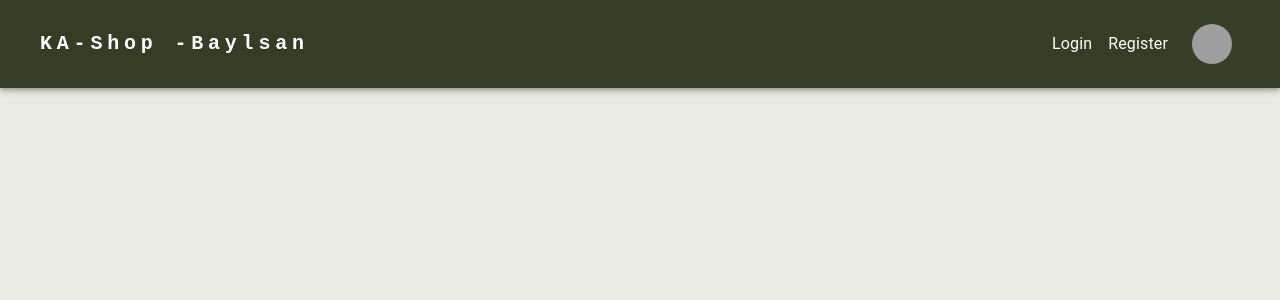
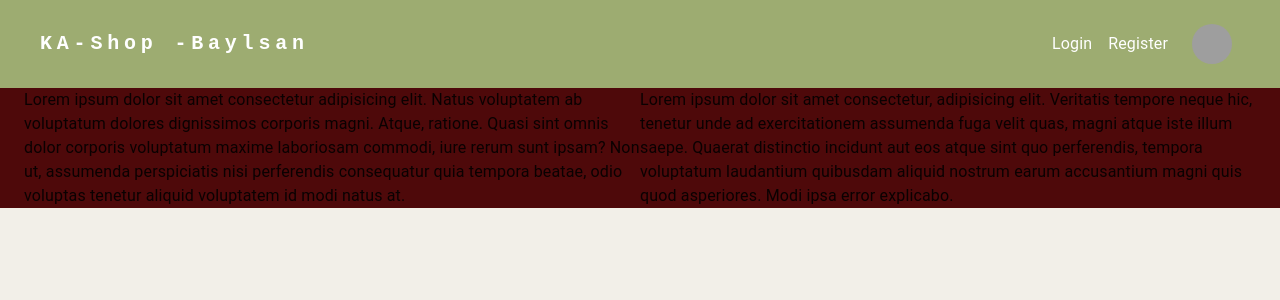
Before and after one commit to Baylsan-Ml/kashop-project, a React (Vite) app: page / in a window 1280 px wide. Shown: the top 300 px of the page. Built offline with nearby package versions, Linux system fonts and the light colour scheme; grey boxes are pictures that could not be loaded; some icons are missing.

Commit message:
changeing theme

```diff
--- a/src/MainTheme.js
+++ b/src/MainTheme.js
@@ -3,7 +3,7 @@ import { createTheme } from "@mui/material/styles";
 const Maintheme = createTheme({
   palette: {
     background: {
-      default: "#eaebe5",
+      default: "#f2efe8",
     },
   },
 });
--- a/src/components/categories/Categories.jsx
+++ b/src/components/categories/Categories.jsx
@@ -23,7 +23,7 @@ export default function Categories() {
         <Grid container sx={{textAlign:'center',}}>
             {data.response.map((category)=>
       <Grid item key={category.id} size={{sx:12, sm:6 , md:4, lg:3}} sx={{p:4}}>
-             <Card sx={{p:3,color:'#eaebe5', backgroundColor:'#767758',  cursor: 'pointer', width:'100%', fontWeight:'bold'}}>
+             <Card sx={{p:3,color:'#eaebe5', backgroundColor:'#e38792',  cursor: 'pointer', width:'100%', fontWeight:'bold'}}>
               {category.name}
               </Card>
             </Grid>
--- a/src/components/footer/Footer.jsx
+++ b/src/components/footer/Footer.jsx
@@ -1,10 +1,20 @@
 import { Box, Card, Container, Grid, Typography } from '@mui/material';
 export default function Footer() {
   return (
-    <Box component={'footer'} mt='5' sx={{ }}>
-    <Box className="contLinkiner">
 
-    </Box>
+    <Box component={'footer'} mt='5' sx={{backgroundColor:'#4e090a' }}>
+    <Grid container>
+       <Container maxWidth='xl' sx={{display:'flex'}}>
+      <Grid size={{sx:12, sm:6 , md:6, lg:6}}>
+Lorem ipsum dolor sit amet consectetur adipisicing elit. Natus voluptatem ab voluptatum dolores dignissimos corporis magni. Atque, ratione. Quasi sint omnis dolor corporis voluptatum maxime laboriosam commodi, iure rerum sunt ipsam? Non ut, assumenda perspiciatis nisi perferendis consequatur quia tempora beatae, odio voluptas tenetur aliquid voluptatem id modi natus at.
+</Grid>
+      <Grid size={{sx:12, sm:6 , md:6, lg:6}}>
+Lorem ipsum dolor sit amet consectetur, adipisicing elit. Veritatis tempore neque hic, tenetur unde ad exercitationem assumenda fuga velit quas, magni atque iste illum saepe. Quaerat distinctio incidunt aut eos atque sint quo perferendis, tempora voluptatum laudantium quibusdam aliquid nostrum earum accusantium magni quis quod asperiores. Modi ipsa error explicabo.
+</Grid>
+</Container>
+    </Grid>
+
      </Box>
+
   )
 }
--- a/src/components/navbar/Navbar.jsx
+++ b/src/components/navbar/Navbar.jsx
@@ -42,7 +42,7 @@ export default function Navbar() {
 
   return (
     <Box color='info' sx={{ flexGrow: 1}}>
-      <AppBar position="static" sx={{ bgcolor: '#353d24' }}>
+      <AppBar position="static" sx={{ bgcolor: '#9dac71' }}>
         <Container maxWidth="xl">
           <Toolbar disableGutters sx={{display:'flex' }}>
             <Box sx={{display:'flex', flexGrow: 1}}>
--- a/src/components/products/Products.jsx
+++ b/src/components/products/Products.jsx
@@ -71,20 +71,20 @@ export default function Products() {
               sx={{textShadow: '2px 2px 2px rgba(0,0,0,0.3)', fontSize:'60px'}} >
                 Products
                 </Typography>
-                <Typography sx={{display:'flex', justifyContent:'center', gap:1, fontSize:'30px'}}>
+                <Typography sx={{display:'flex', justifyContent:'center', gap:1, fontSize:'30px', color:'#e38792'}}>
                   Check out our products, don't forget to add your favorites to cart
                   <InsertEmoticonIcon fontSize='large'/>
                 </Typography>
                 {/* Search products */}
-                <Container maxWidth={'xl'} sx={{display:'flex', justifyContent:'flex-end'}}>
+                <Container maxWidth={'xl'} sx={{display:'flex',}}>
                   <ManageSearchIcon fontSize="large" />
                   <TextField id="outlined-basic" label="Search products..." variant="outlined"
                 sx={{ mb: 3 }} value={search} onChange={(e)=>setSearch(e.target.value)}  />
-                </Container>
+                {/* </Container> */}
                 {/* Search products end */}
                 {/* Sort */}
-                 <Container maxWidth={'xl'} sx={{display:'flex', justifyContent:'flex-start'}}>
-                   <Box>
+                 {/* <Container maxWidth={'xl'} sx={{display:'flex', justifyContent:'flex-start'}}> */}
+                   <Box sx={{flexGrow:1}}>
       <FormControl fullWidth>
         <InputLabel id="demo-simple-select-label">Sort</InputLabel>
         <Select
@@ -104,20 +104,11 @@ export default function Products() {
     </Box>
                 </Container>
                 {/* Sort */}
-
-
-
-
-
-
-
-
-
               <Container maxWidth='xl'>
               <Grid container sx={{}}>
                   {filteredProducts.map((product)=>
             <Grid item key={product.id} size={{sx:12, sm:6 , md:4, lg:3}} sx={{p:4}}>
-                   <Card sx={{backgroundColor:'#d2cabd',  cursor: 'pointer', width:'100%',}}>
+                   <Card sx={{backgroundColor:'#f2efe8',  cursor: 'pointer', width:'100%',}}>
                      <CardMedia  sx={{ height: 250,  }}
                     image={product.image} title="green iguana"/>
                     <CardContent>
@@ -140,7 +131,7 @@ export default function Products() {
           <FavoriteBorderIcon />
           Favorite</Button>
         </Box>
-        <Button fullWidth sx={{display:'flex', py:1,color:'#eaebe5', backgroundColor:'#767759', m:1}}>
+        <Button fullWidth sx={{display:'flex', py:1,color:'#eaebe5', backgroundColor:'#e38792', m:1}}>
           <StickyNote2Icon/>
            <Link component={RouterLink} to={`/productDetails/${product.id}`} color='inherit' underline='none' >
             Details</Link>
```
